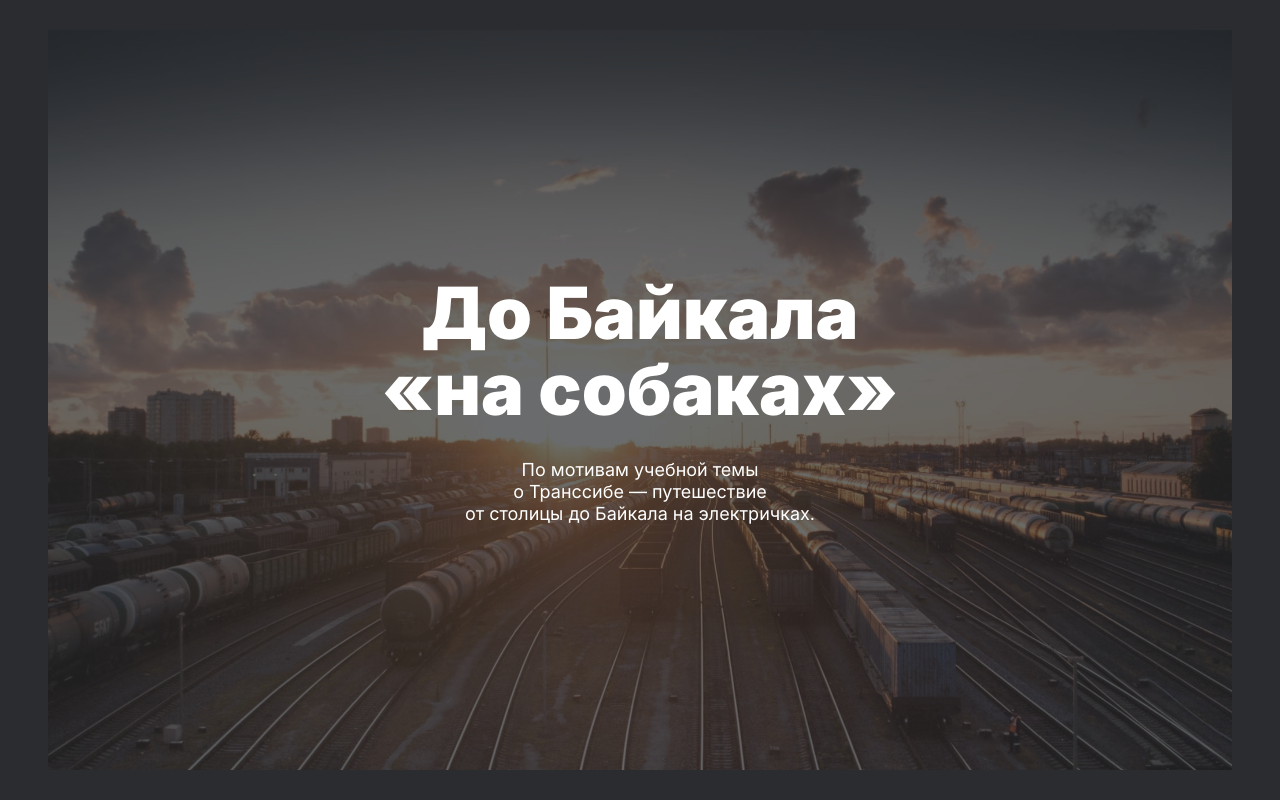
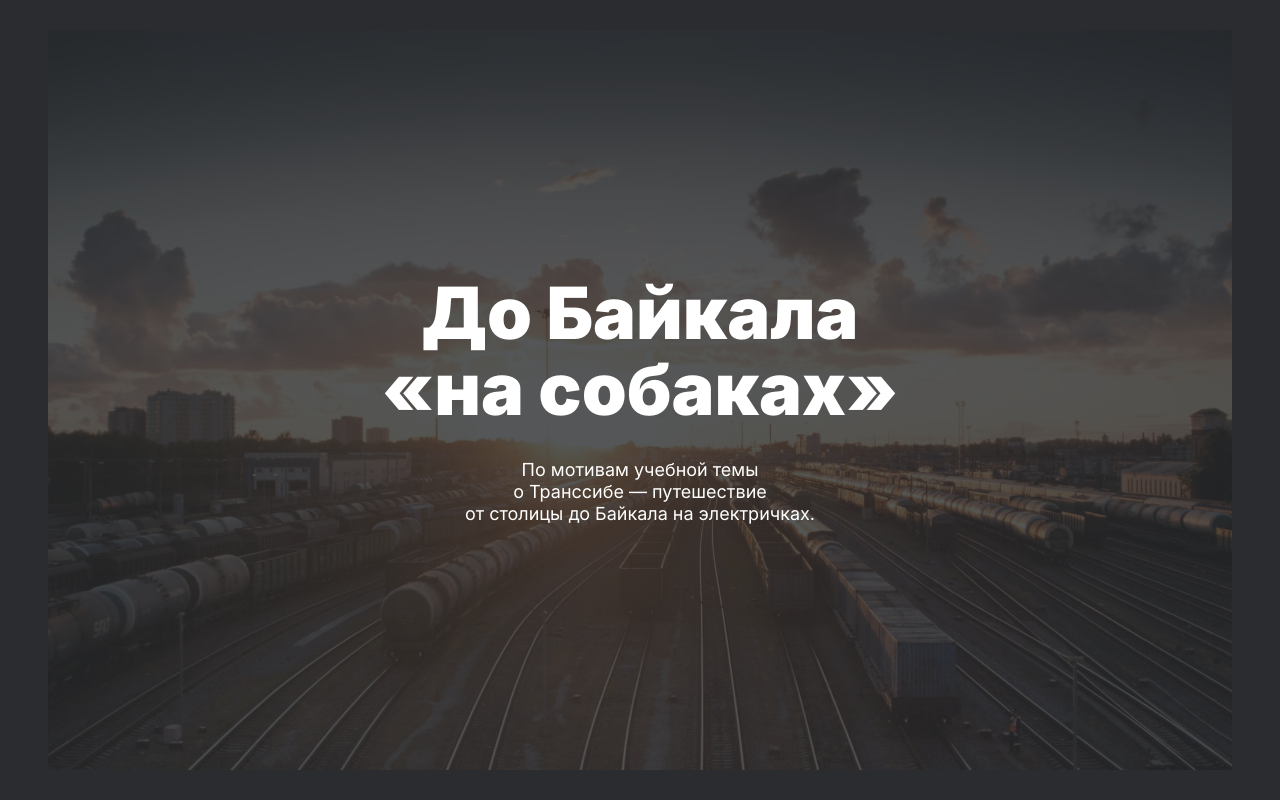
Before and after one commit to IvlevGreg/russian-travel, a plain HTML site: page index.html in a window 1280 px wide. In both pictures the pointer is over the link 640 px from the left and 6371 px from the top of the page. Shown: the part 5971-6771 px from the top of the page. Drawn offline with Linux system fonts and the light colour scheme.

Commit message:
fixed opacity value for hover & active

```diff
--- a/blocks/cover/__link/cover__link.css
+++ b/blocks/cover/__link/cover__link.css
@@ -26,11 +26,11 @@
 }
 
 .cover__link:hover::after {
-  opacity: 0.3;
+  opacity: 0.2;
 }
 
 .cover__link:active::after {
-  opacity: 0.2;
+  opacity: 0.1;
 }
 
 @media screen and (min-width: 520px) {
```
